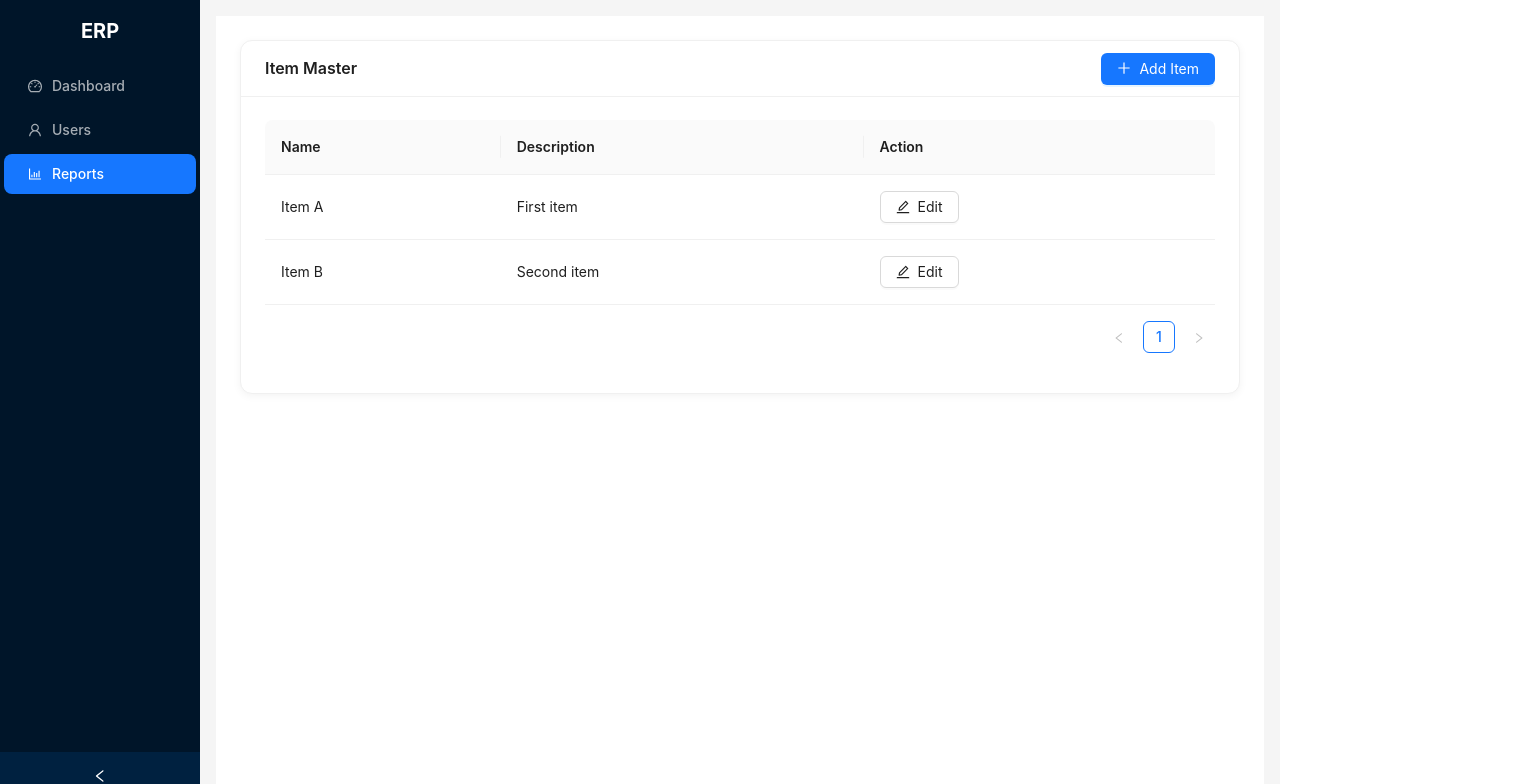
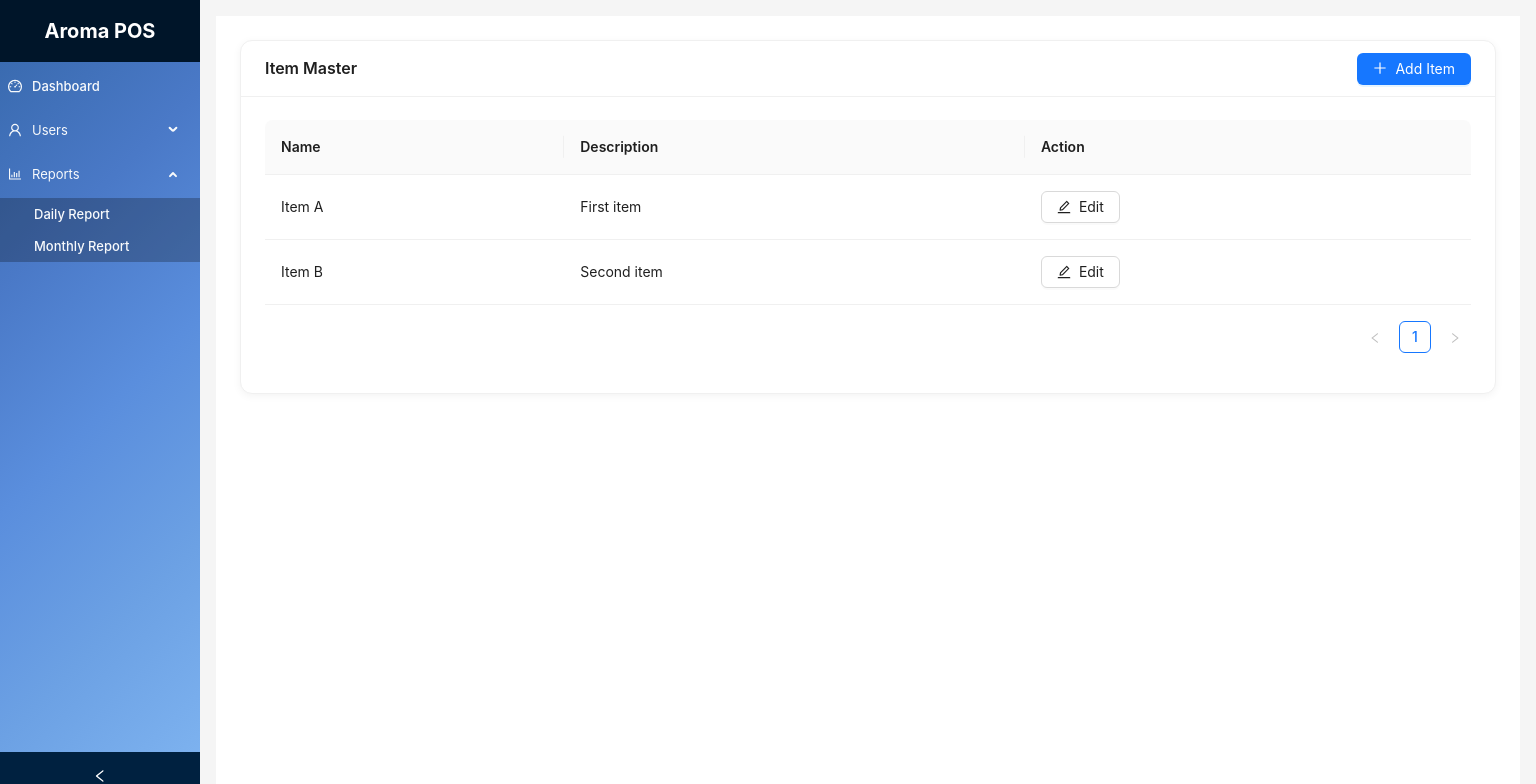
Before and after one commit to shyamsisoft/aroma-pos-backoffice, a React (Vite) app in the folder aroma-pos-app/: page /reports in a window 1280 px wide. Shown: the top 784 px of the page, 1536 px wide, since content can reach past the window. Built offline with nearby package versions, Linux system fonts and the light colour scheme.

Commit message:
Side Nav bar basic styles.

```diff
--- a/aroma-pos-app/src/components/Layout.tsx
+++ b/aroma-pos-app/src/components/Layout.tsx
@@ -1,7 +1,7 @@
 import React from "react";
 import { Layout } from "antd";
 import Sidebar from "./Sidebar";
-
+ import "./Layout.css";
 const { Sider, Content } = Layout;
 
 interface MasterLayoutProps {
@@ -10,7 +10,7 @@ interface MasterLayoutProps {
 
 const MasterLayout: React.FC<MasterLayoutProps> = ({ children }) => {
     return (
-        <Layout style={{ minHeight: "100vh", minWidth: "100vw" }}>
+        <Layout style={{ minHeight: "100vh", minWidth: "120vw"}}>
             <Sider collapsible breakpoint="lg">
                 <div
                     style={{
@@ -21,9 +21,9 @@ const MasterLayout: React.FC<MasterLayoutProps> = ({ children }) => {
                         margin: "16px 0",
                     }}
                 >
-                    ERP
+                    Aroma POS
                 </div>
-                <Sidebar />
+                <Sidebar/>
             </Sider>
 
             <Layout>
@@ -31,11 +31,6 @@ const MasterLayout: React.FC<MasterLayoutProps> = ({ children }) => {
                     {children}
                 </Content>
             </Layout>
-            {/* <Layout>
-                <Content style={{ margin: "16px", padding: 24, background: "#fff" }}>
-                    {children}
-                </Content>
-            </Layout> */}
         </Layout>
     );
 };
--- /dev/null
+++ b/aroma-pos-app/src/components/Sidebar.css
@@ -0,0 +1,78 @@
+/* SIDEBAR */
+.sidebar {
+  background: linear-gradient(
+    135deg,
+    #3a6bb0 0%,      /* top-left dark blue */
+    #4a79c7 25%,     /* lighter blue mid */
+    #5a8edd 50%,     /* mid-tone blue */
+    #6ca1e4 75%,     /* lighter tone */
+    #7eb3f0 100%     /* bottom-right bright blue */
+  );
+  color: #f8fafc;
+  height: calc(100% - 45px);
+  overflow-y: auto;
+  font-family: "Segoe UI", sans-serif;
+}
+
+/* MENU BASE */
+.sidebar .ant-menu {
+  background: transparent !important;
+  font-size: 13px !important;
+}
+
+/* MAIN ITEMS (icons start at left sharp edge) */
+.sidebar .ant-menu-item,
+.sidebar .ant-menu-submenu-title {
+  color: #f8fafc !important;
+  padding: 2px 0 2px 4px !important; /* updated for left-edge alignment */
+  border-radius: 0 !important;
+}
+
+/* MAIN MENU HOVER */
+.sidebar .ant-menu-item:hover,
+.sidebar .ant-menu-submenu-title:hover {
+  background: rgba(255, 255, 255, 0.1) !important;
+  border-radius: 0 !important;
+}
+
+/* SUBMENU CONTAINER (no space between menu & submenu) */
+.sidebar .ant-menu-sub {
+  background: rgba(0, 0, 0, 0.25) !important;
+  padding: 0 !important;
+  margin: 0 !important;
+  margin-top: 0 !important;
+  padding-top: 0 !important;
+}
+
+/* SUB MENU ITEMS */
+.sidebar .ant-menu-sub .ant-menu-item {
+  padding-left: 34px !important;
+  height: 32px !important;
+  line-height: 32px !important;
+  margin: 0 !important;
+  border-radius: 0 !important;
+  position: relative;
+}
+
+/* NO HOVER FOR SUB ITEMS */
+.sidebar .ant-menu-sub .ant-menu-item:hover {
+  background: transparent !important;
+}
+
+/* SELECTED SUB ITEM */
+.sidebar .ant-menu-sub .ant-menu-item-selected {
+  background: none !important;
+  color: #ffffff !important;
+  font-weight: 600;
+}
+
+/* "|" INDICATOR */
+.sidebar .ant-menu-sub .ant-menu-item-selected::before {
+  content: "|";
+  position: absolute;
+  left: 18px;
+  top: 50%;
+  transform: translateY(-50%);
+  color: #ffffff;
+  font-weight: bold;
+}
--- a/aroma-pos-app/src/components/Sidebar.tsx
+++ b/aroma-pos-app/src/components/Sidebar.tsx
@@ -5,15 +5,31 @@ import {
     BarChartOutlined,
 } from "@ant-design/icons";
 import { Link, useLocation } from "react-router-dom";
+import { useState } from "react";
+ import "./sidebar.css";
 
 const Sidebar: React.FC = () => {
     const location = useLocation();
 
+    // Detect main root path for submenu
+    const rootKey = "/" + location.pathname.split("/")[1];
+
+    const [openKeys, setOpenKeys] = useState<string[]>([rootKey]);
+
+    // Allow only one submenu open at a time
+    const onOpenChange = (keys: string[]) => {
+        const latestKey = keys.find((key) => !openKeys.includes(key));
+        setOpenKeys(latestKey ? [latestKey] : []);
+    };
+
     return (
+        <div className="sidebar">
             <Menu
                 theme="dark"
                 mode="inline"
-            selectedKeys={[location.pathname]}
+                selectedKeys={[location.pathname]}    // highlight
+                openKeys={openKeys}                  // control submenu state
+                onOpenChange={onOpenChange}          // allow single open
                 items={[
                     {
                         key: "/",
@@ -23,15 +39,24 @@ const Sidebar: React.FC = () => {
                     {
                         key: "/users",
                         icon: <UserOutlined />,
-                    label: <Link to="/users">Users</Link>,
+                        label: "Users",
+                        children: [
+                            { key: "/users/list", label: <Link to="/users/list">User List</Link> },
+                            { key: "/users/create", label: <Link to="/users/create">Add User</Link> },
+                        ],
                     },
                     {
                         key: "/reports",
                         icon: <BarChartOutlined />,
-                    label: <Link to="/reports">Reports</Link>,
+                        label: "Reports",
+                        children: [
+                            { key: "/reports/daily", label: <Link to="/reports/daily">Daily Report</Link> },
+                            { key: "/reports/monthly", label: <Link to="/reports/monthly">Monthly Report</Link> },
+                        ],
                     },
                 ]}
             />
+        </div>
     );
 };
 
```
Also changed, not shown: aroma-pos-app/src/components/Layout.css (added). Lines whose indentation alone changed are shown as unchanged.
